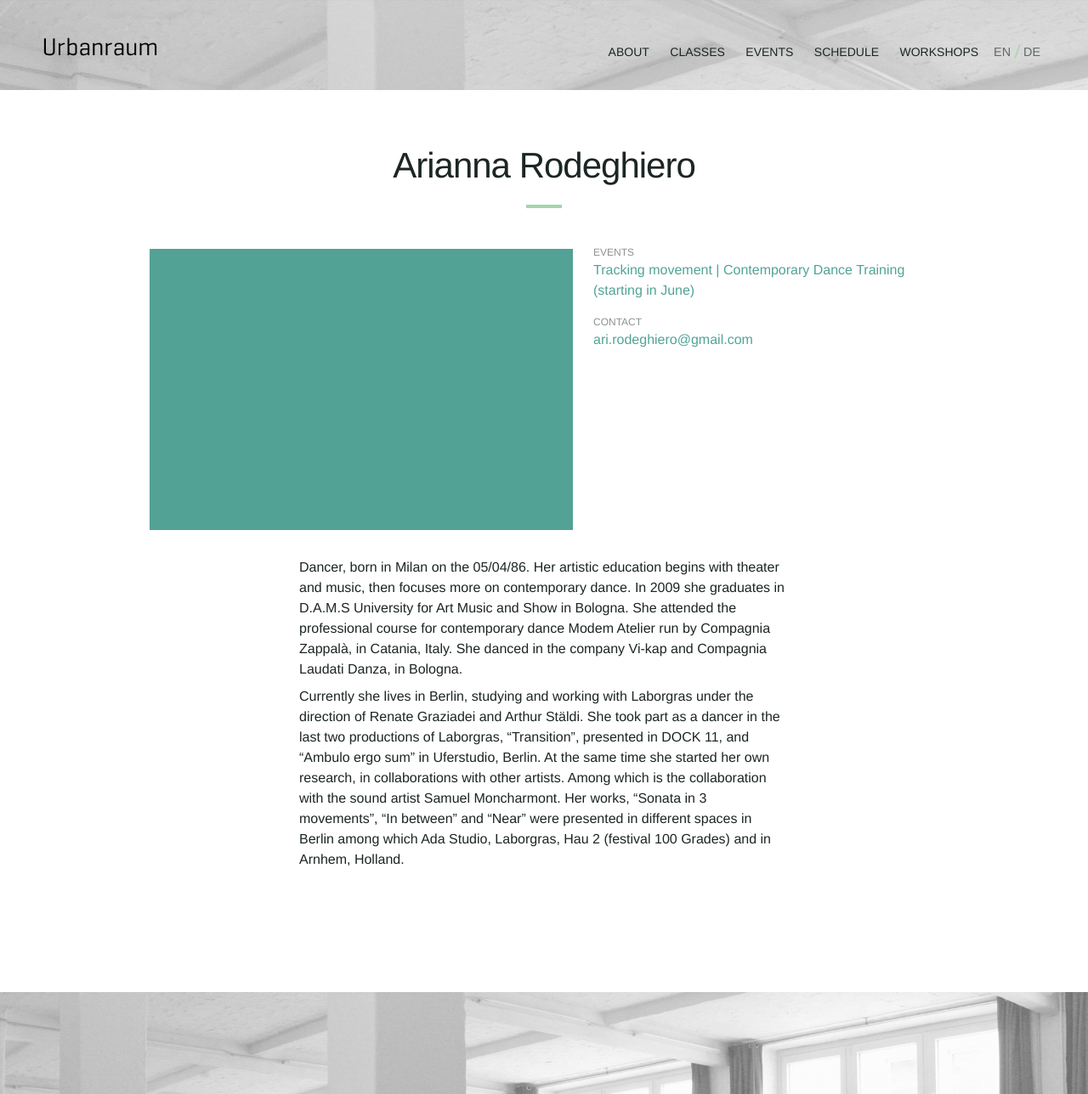
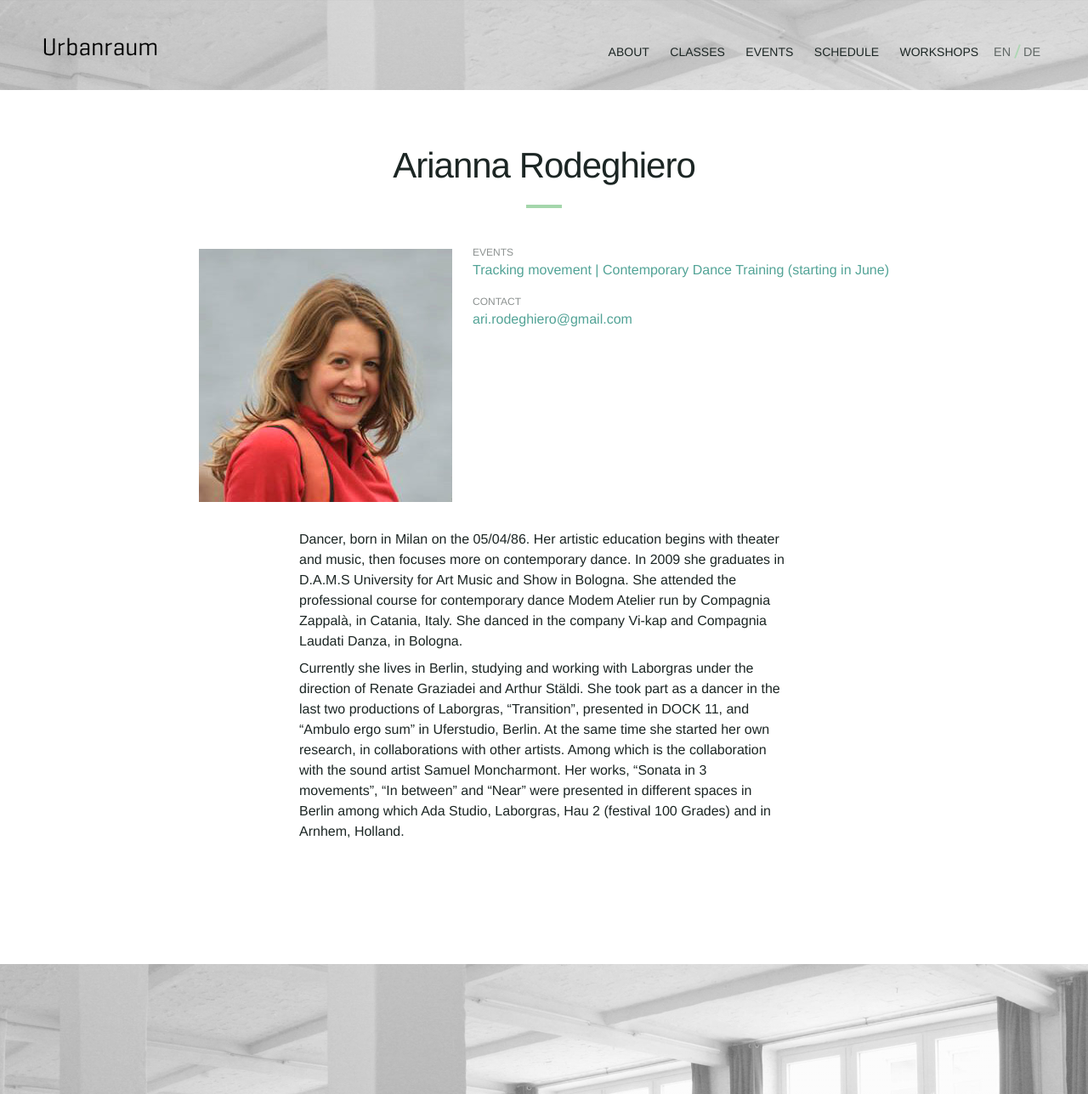
Before and after one commit to Kriesse/urbanraum, a Jekyll site: the page built from _teachers/arianna-rodeghiero.md, in a window 1280 px wide. Shown: the whole page at 85% size. Built offline with Jekyll 4.4.1, drawn with Linux system fonts in a browser that asks for light colours; nearby versions of some CDN libraries.

Commit message:
add arianna's photo link

```diff
--- a/_teachers/arianna-rodeghiero.md
+++ b/_teachers/arianna-rodeghiero.md
@@ -3,7 +3,7 @@ id: "arianna"
 name: "Arianna Rodeghiero"
 email: "ari.rodeghiero@gmail.com"
 link:
-image:
+image: "teacher-arianna-rodeghiero.jpg"
 bio_en: |
   Dancer, born in Milan on the 05/04/86. Her artistic education begins with theater and music, then focuses more on contemporary dance. In 2009 she graduates in D.A.M.S University for Art Music and Show in Bologna. She attended the professional course for contemporary dance Modem Atelier run by Compagnia Zappalà, in Catania, Italy. She danced in the company Vi-kap and Compagnia Laudati Danza, in Bologna.
 
```
